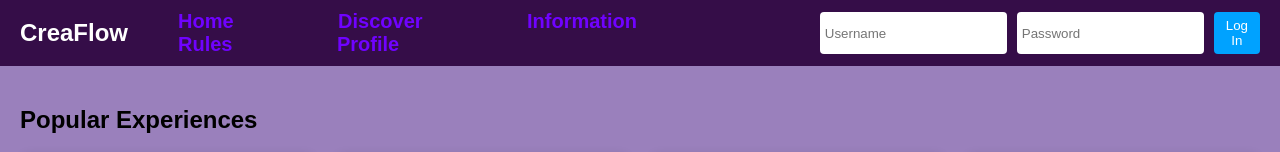
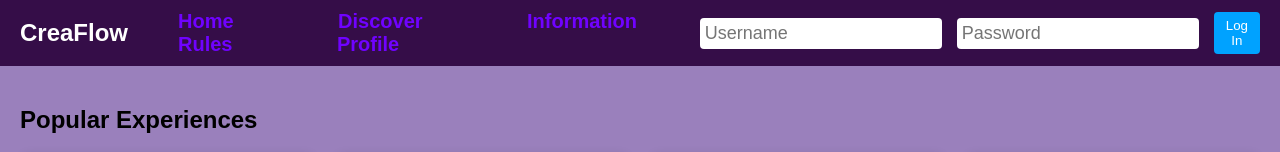
Before and after one commit to Ullmon/CreaFlow, a plain HTML site: page index.html in a window 1280 px wide. Shown: the top 152 px of the page. Drawn offline with Linux system fonts and the light colour scheme.

Commit message:
Update index.html

```diff
--- a/index.html
+++ b/index.html
@@ -37,13 +37,16 @@
     }
     .login {
         display: flex;
-      gap: 10px;
+        gap: 15px;
+        align-items: center;
+        font-size: large;
     }
 
     .login input {
         padding: 5px;
         border-radius: 4px;
         border: none;
+        font-size: large;
     }
 
     .login button {
```
Lines whose indentation alone changed are shown as unchanged.
